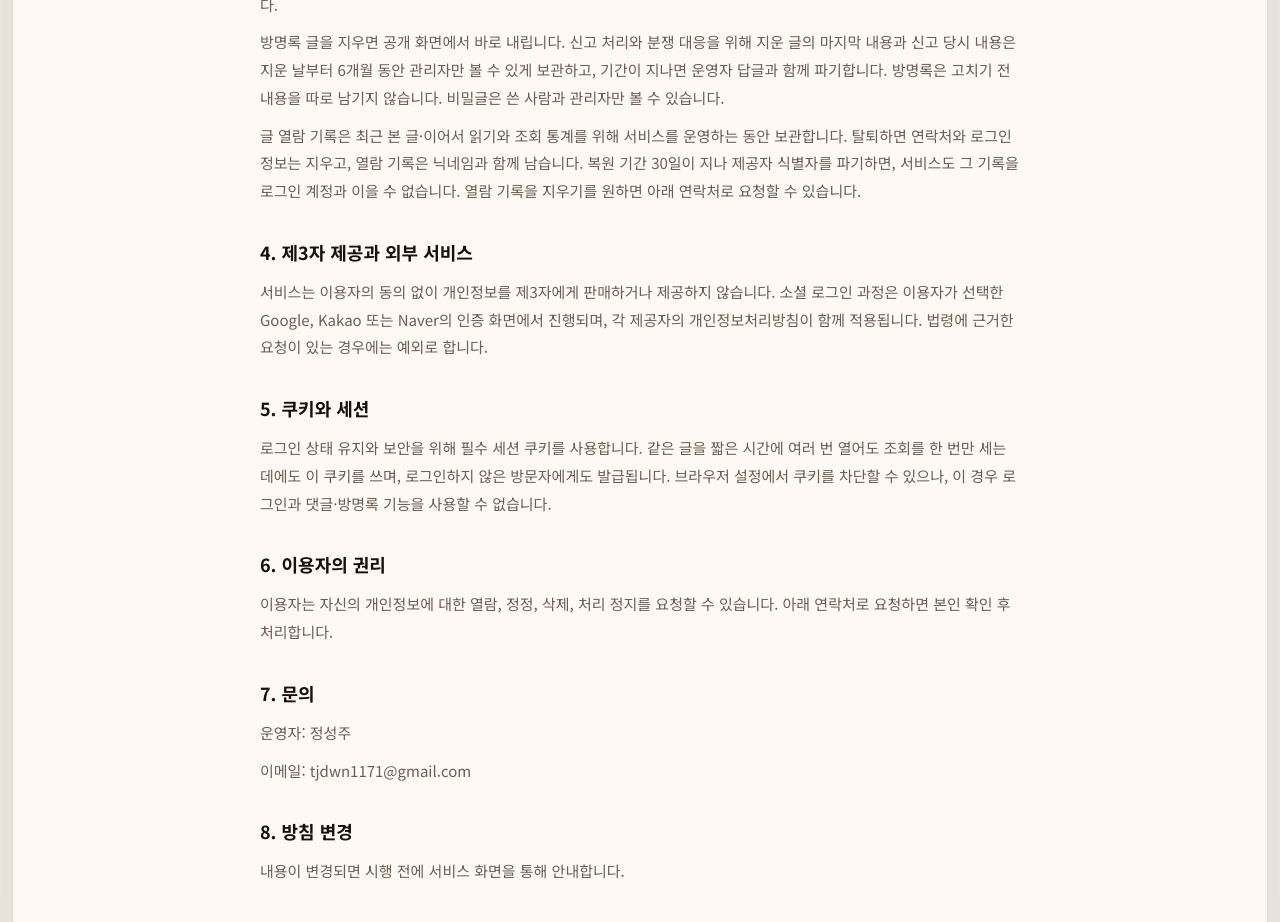
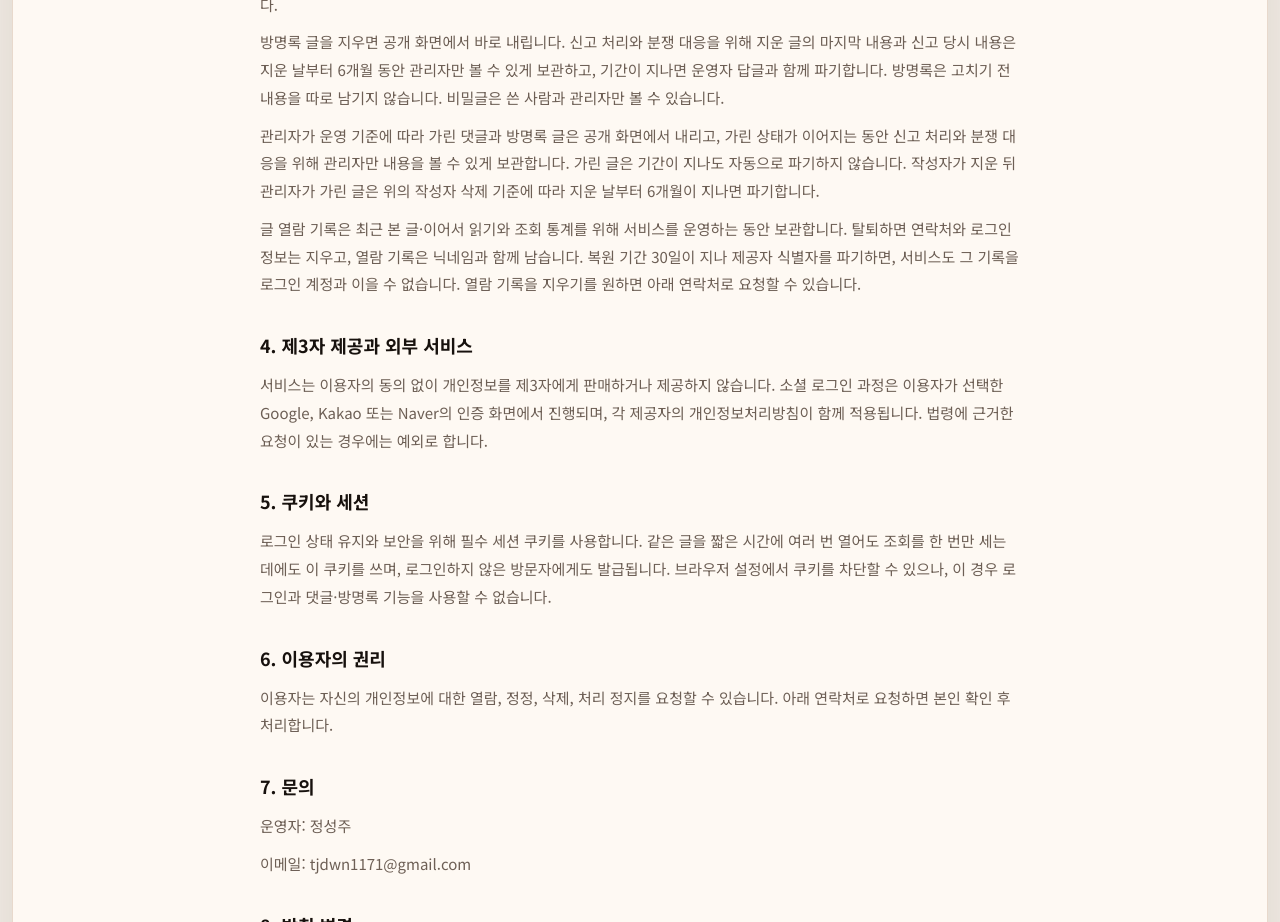
Before and after one commit to holyrootx/blog, a Vue app in the folder frontend/: page /privacy in a window 1280 px wide. Shown: the part 1400-2322 px from the top of the page. Built offline with nearby package versions, Linux system fonts and the light colour scheme; no server answers.

Commit message:
docs: 개인정보 처리방침에 관리자가 가린 글 보관 기준 추가

```diff
--- a/frontend/src/features/legal/pages/PrivacyPolicyPage.vue
+++ b/frontend/src/features/legal/pages/PrivacyPolicyPage.vue
@@ -69,6 +69,12 @@ import LegalDocumentLayout from '../components/LegalDocumentLayout.vue';
         파기합니다. 방명록은 고치기 전 내용을 따로 남기지 않습니다. 비밀글은 쓴 사람과 관리자만 볼 수 있습니다.
       </p>
       <p>
+        관리자가 운영 기준에 따라 가린 댓글과 방명록 글은 공개 화면에서 내리고, 가린 상태가 이어지는 동안
+        신고 처리와 분쟁 대응을 위해 관리자만 내용을 볼 수 있게 보관합니다. 가린 글은 기간이 지나도 자동으로
+        파기하지 않습니다. 작성자가 지운 뒤 관리자가 가린 글은 위의 작성자 삭제 기준에 따라 지운 날부터
+        6개월이 지나면 파기합니다.
+      </p>
+      <p>
         글 열람 기록은 최근 본 글·이어서 읽기와 조회 통계를 위해 서비스를 운영하는 동안 보관합니다. 탈퇴하면
         연락처와 로그인 정보는 지우고, 열람 기록은 닉네임과 함께 남습니다. 복원 기간 30일이 지나 제공자
         식별자를 파기하면, 서비스도 그 기록을 로그인 계정과 이을 수 없습니다. 열람 기록을 지우기를 원하면
```
